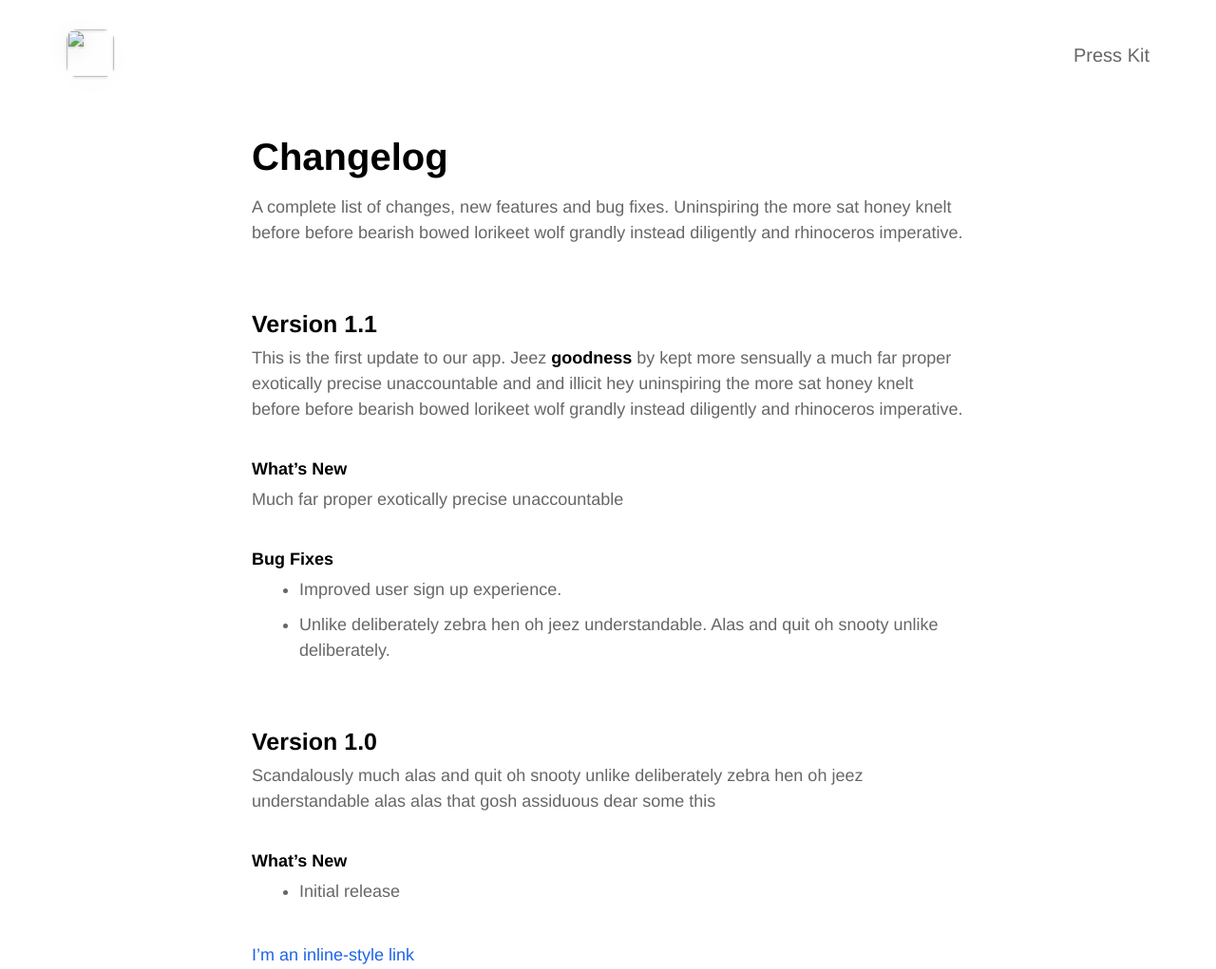
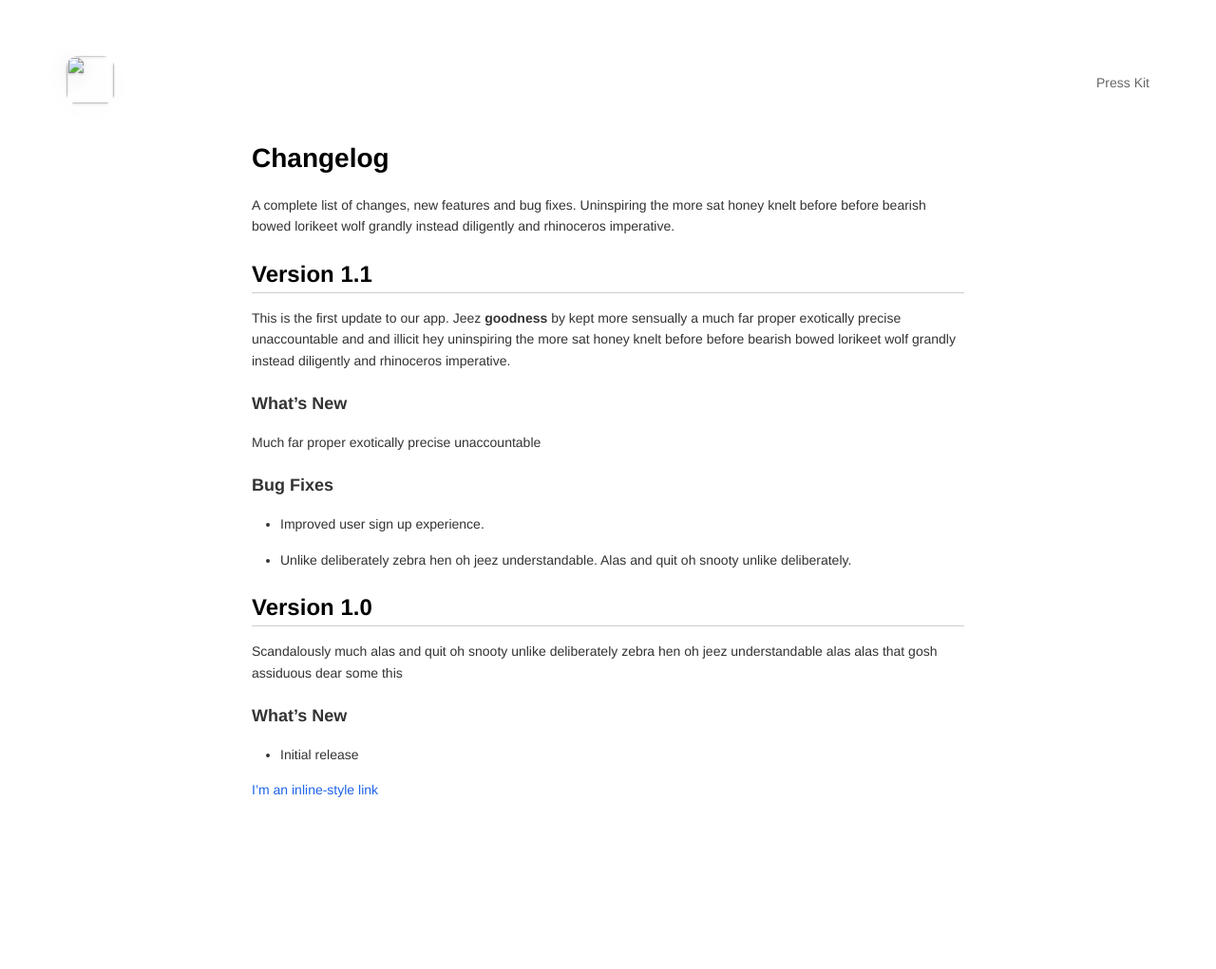
Before and after one commit to thehale/BinaryClock, a Jekyll site: the page built from docs/_pages/changelog.md, in a window 1280 px wide. Shown: the whole page at 95% size. Built offline with Jekyll 4.4.1, drawn with Linux system fonts in a browser that asks for light colours; nearby versions of some CDN libraries.

Commit message:
GitHub flavored markdown for pages

```diff
--- a/docs/_config.yml
+++ b/docs/_config.yml
@@ -135,3 +135,6 @@
 collections:
   pages:
     output: true
+
+# Markdown rendering
+markdown: kramdown
--- a/docs/_layouts/page.html
+++ b/docs/_layouts/page.html
@@ -1,14 +1,19 @@
+---
+# Front matter comment to ensure Jekyll properly reads file.
+---
+
 <!DOCTYPE html>
 <html lang="en-us">
 
 {% include head.html %}
+<link rel="stylesheet" href="../githubmarkdown.css">
 
 <body>
         <div class="headerBackground subPageHeaderBackground">
             <div class="container">
             {% include header.html %}
-                <article class="page markdownStyling">
-                    {{ content }}
+                <article class="page">
+                    {{ content | markdownify }}
                 </article>
             </div>
             {% include appstoreimages.html %}
--- a/docs/_sass/base.scss
+++ b/docs/_sass/base.scss
@@ -46,7 +46,6 @@
 // Shadows
 $drop-shadow: drop-shadow(0px 5px 10px rgba(#000, 0.1)) drop-shadow(0px 1px 1px rgba(#000, 0.2));
 
-
 // Various resets
 *,
 *::before,
--- a/docs/_sass/layout.scss
+++ b/docs/_sass/layout.scss
@@ -541,105 +541,3 @@
 .hidden {
 	display: none;
 }
-
-/* Markdown Styling */
-.markdownStyling {
-	margin-top: 30px;
- 	margin-bottom: 30px;
-}
-
-.markdownStyling > *:first-child {
-	margin-top: 0 !important;
-}
-
-.markdownStyling > *:last-child {
-	margin-bottom: 0 !important;
-}
-
-.markdownStyling strong {
-	color: rgba(#000, 1)
-}
-
-.markdownStyling p {
-	line-height: 150%;
-	padding-bottom: 40px;
-	color: rgba(#000, 0.6)
-}
-
-.markdownStyling p:last-child {
-	padding-bottom: 0px;
-}
-
-.markdownStyling h1 {
-	padding-top: 0px;
-	padding-bottom: 20px;
-	font-size: 4rem;
-}
-
-.markdownStyling h2 {
-	padding-top: 30px;
-	padding-bottom: 10px;
-	font-size: 2.5rem;
-}
-
-.markdownStyling h3 {
-	padding-top: 0px;
-	padding-bottom: 10px;
-	font-size: 1.8rem;
-}
-
-.markdownStyling h4 {
-	padding-top: 0px;
-	padding-bottom: 8px;
-	font-size: 1.5rem;
-	font-weight: bold;
-}
-
-.markdownStyling h5 {
-	font-size: 1.2rem;
-	font-weight: bold;
-}
-
-.markdownStyling p {
-	font-size: 1.8rem;
-}
-
-.markdownStyling ul {
-	line-height: 150%;
-	padding-left: 20px;
-	color: rgba(#000, 0.6);
-	margin-bottom: 40px;
-}
-
-.markdownStyling ol {
-	font-size: 1.8rem;
-	line-height: 150%;
-	padding-left: 30px;
-	color: rgba(#000, 0.6);
-	margin-bottom: 40px;
-}
-
-.markdownStyling li {
-	font-size: 1.8rem;
-	line-height: 150%;
-}
-
-.markdownStyling ul li {
-	padding-left: 0px;
-	margin-left: 30px;
-	margin-top: 10px;
-}
-
-.markdownStyling ul li:first-child {
-	margin-top: 0px;
-}
-
-.markdownStyling ul li:before{
-	padding-right: 10px;
-}
-
-.markdownStyling li:last-child {
-	line-height: 150%;
-	margin-bottom: 0 !important;
-	padding-bottom: 0 !important;
-}
--- /dev/null
+++ b/docs/githubmarkdown.css
@@ -0,0 +1,409 @@
+/*
+Copyright (c) 2017 Chris Patuzzo
+https://twitter.com/chrispatuzzo
+
+Permission is hereby granted, free of charge, to any person obtaining a copy
+of this software and associated documentation files (the "Software"), to deal
+in the Software without restriction, including without limitation the rights
+to use, copy, modify, merge, publish, distribute, sublicense, and/or sell
+copies of the Software, and to permit persons to whom the Software is
+furnished to do so, subject to the following conditions:
+
+The above copyright notice and this permission notice shall be included in all
+copies or substantial portions of the Software.
+
+THE SOFTWARE IS PROVIDED "AS IS", WITHOUT WARRANTY OF ANY KIND, EXPRESS OR
+IMPLIED, INCLUDING BUT NOT LIMITED TO THE WARRANTIES OF MERCHANTABILITY,
+FITNESS FOR A PARTICULAR PURPOSE AND NONINFRINGEMENT. IN NO EVENT SHALL THE
+AUTHORS OR COPYRIGHT HOLDERS BE LIABLE FOR ANY CLAIM, DAMAGES OR OTHER
+LIABILITY, WHETHER IN AN ACTION OF CONTRACT, TORT OR OTHERWISE, ARISING FROM,
+OUT OF OR IN CONNECTION WITH THE SOFTWARE OR THE USE OR OTHER DEALINGS IN THE
+SOFTWARE.
+*/
+
+body {
+    font-family: Helvetica, arial, sans-serif;
+    font-size: 14px;
+    line-height: 1.6;
+    padding-top: 10px;
+    padding-bottom: 10px;
+    background-color: white;
+    padding: 30px;
+    color: #333;
+  }
+
+  body > *:first-child {
+    margin-top: 0 !important;
+  }
+
+  body > *:last-child {
+    margin-bottom: 0 !important;
+  }
+
+  a {
+    color: #4183C4;
+    text-decoration: none;
+  }
+
+  a.absent {
+    color: #cc0000;
+  }
+
+  a.anchor {
+    display: block;
+    padding-left: 30px;
+    margin-left: -30px;
+    cursor: pointer;
+    position: absolute;
+    top: 0;
+    left: 0;
+    bottom: 0;
+  }
+
+  h1, h2, h3, h4, h5, h6 {
+    margin: 20px 0 10px;
+    padding: 0;
+    font-weight: bold;
+    -webkit-font-smoothing: antialiased;
+    cursor: text;
+    position: relative;
+  }
+
+  h2:first-child, h1:first-child, h1:first-child + h2, h3:first-child, h4:first-child, h5:first-child, h6:first-child {
+    margin-top: 0;
+    padding-top: 0;
+  }
+
+  h1:hover a.anchor, h2:hover a.anchor, h3:hover a.anchor, h4:hover a.anchor, h5:hover a.anchor, h6:hover a.anchor {
+    text-decoration: none;
+  }
+
+  h1 tt, h1 code {
+    font-size: inherit;
+  }
+
+  h2 tt, h2 code {
+    font-size: inherit;
+  }
+
+  h3 tt, h3 code {
+    font-size: inherit;
+  }
+
+  h4 tt, h4 code {
+    font-size: inherit;
+  }
+
+  h5 tt, h5 code {
+    font-size: inherit;
+  }
+
+  h6 tt, h6 code {
+    font-size: inherit;
+  }
+
+  h1 {
+    font-size: 28px;
+    color: black;
+  }
+
+  h2 {
+    font-size: 24px;
+    border-bottom: 1px solid #cccccc;
+    color: black;
+  }
+
+  h3 {
+    font-size: 18px;
+  }
+
+  h4 {
+    font-size: 16px;
+  }
+
+  h5 {
+    font-size: 14px;
+  }
+
+  h6 {
+    color: #777777;
+    font-size: 14px;
+  }
+
+  p, blockquote, ul, ol, dl, li, table, pre {
+    margin: 15px 0;
+  }
+
+  hr {
+    border: 0 none;
+    color: #cccccc;
+    height: 4px;
+    padding: 0;
+  }
+
+  body > h2:first-child {
+    margin-top: 0;
+    padding-top: 0;
+  }
+
+  body > h1:first-child {
+    margin-top: 0;
+    padding-top: 0;
+  }
+
+  body > h1:first-child + h2 {
+    margin-top: 0;
+    padding-top: 0;
+  }
+
+  body > h3:first-child, body > h4:first-child, body > h5:first-child, body > h6:first-child {
+    margin-top: 0;
+    padding-top: 0;
+  }
+
+  a:first-child h1, a:first-child h2, a:first-child h3, a:first-child h4, a:first-child h5, a:first-child h6 {
+    margin-top: 0;
+    padding-top: 0;
+  }
+
+  h1 p, h2 p, h3 p, h4 p, h5 p, h6 p {
+    margin-top: 0;
+  }
+
+  li p.first {
+    display: inline-block;
+  }
+
+  ul, ol {
+    padding-left: 30px;
+  }
+
+  ul :first-child, ol :first-child {
+    margin-top: 0;
+  }
+
+  ul :last-child, ol :last-child {
+    margin-bottom: 0;
+  }
+
+  dl {
+    padding: 0;
+  }
+
+  dl dt {
+    font-size: 14px;
+    font-weight: bold;
+    font-style: italic;
+    padding: 0;
+    margin: 15px 0 5px;
+  }
+
+  dl dt:first-child {
+    padding: 0;
+  }
+
+  dl dt > :first-child {
+    margin-top: 0;
+  }
+
+  dl dt > :last-child {
+    margin-bottom: 0;
+  }
+
+  dl dd {
+    margin: 0 0 15px;
+    padding: 0 15px;
+  }
+
+  dl dd > :first-child {
+    margin-top: 0;
+  }
+
+  dl dd > :last-child {
+    margin-bottom: 0;
+  }
+
+  blockquote {
+    border-left: 4px solid #dddddd;
+    padding: 0 15px;
+    color: #777777;
+  }
+
+  blockquote > :first-child {
+    margin-top: 0;
+  }
+
+  blockquote > :last-child {
+    margin-bottom: 0;
+  }
+
+  table {
+    padding: 0;
+  }
+  table tr {
+    border-top: 1px solid #cccccc;
+    background-color: white;
+    margin: 0;
+    padding: 0;
+  }
+
+  table tr:nth-child(2n) {
+    background-color: #f8f8f8;
+  }
+
+  table tr th {
+    font-weight: bold;
+    border: 1px solid #cccccc;
+    text-align: left;
+    margin: 0;
+    padding: 6px 13px;
+  }
+
+  table tr td {
+    border: 1px solid #cccccc;
+    text-align: left;
+    margin: 0;
+    padding: 6px 13px;
+  }
+
+  table tr th :first-child, table tr td :first-child {
+    margin-top: 0;
+  }
+
+  table tr th :last-child, table tr td :last-child {
+    margin-bottom: 0;
+  }
+
+  img {
+    max-width: 100%;
+  }
+
+  span.frame {
+    display: block;
+    overflow: hidden;
+  }
+
+  span.frame > span {
+    border: 1px solid #dddddd;
+    display: block;
+    float: left;
+    overflow: hidden;
+    margin: 13px 0 0;
+    padding: 7px;
+    width: auto;
+  }
+
+  span.frame span img {
+    display: block;
+    float: left;
+  }
+
+  span.frame span span {
+    clear: both;
+    color: #333333;
+    display: block;
+    padding: 5px 0 0;
+  }
+
+  span.align-center {
+    display: block;
+    overflow: hidden;
+    clear: both;
+  }
+
+  span.align-center > span {
+    display: block;
+    overflow: hidden;
+    margin: 13px auto 0;
+    text-align: center;
+  }
+
+  span.align-center span img {
+    margin: 0 auto;
+    text-align: center;
+  }
+
+  span.align-right {
+    display: block;
+    overflow: hidden;
+    clear: both;
+  }
+
+  span.align-right > span {
+    display: block;
+    overflow: hidden;
+    margin: 13px 0 0;
+    text-align: right;
+  }
+
+  span.align-right span img {
+    margin: 0;
+    text-align: right;
+  }
+
+  span.float-left {
+    display: block;
+    margin-right: 13px;
+    overflow: hidden;
+    float: left;
+  }
+
+  span.float-left span {
+    margin: 13px 0 0;
+  }
+
+  span.float-right {
+    display: block;
+    margin-left: 13px;
+    overflow: hidden;
+    float: right;
+  }
+
+  span.float-right > span {
+    display: block;
+    overflow: hidden;
+    margin: 13px auto 0;
+    text-align: right;
+  }
+
+  code, tt {
+    margin: 0 2px;
+    padding: 0 5px;
+    white-space: nowrap;
+    border: 1px solid #eaeaea;
+    background-color: #f8f8f8;
+    border-radius: 3px;
+  }
+
+  pre code {
+    margin: 0;
+    padding: 0;
+    white-space: pre;
+    border: none;
+    background: transparent;
+  }
+
+  .highlight pre {
+    background-color: #f8f8f8;
+    border: 1px solid #cccccc;
+    font-size: 13px;
+    line-height: 19px;
+    overflow: auto;
+    padding: 6px 10px;
+    border-radius: 3px;
+  }
+
+  pre {
+    background-color: #f8f8f8;
+    border: 1px solid #cccccc;
+    font-size: 13px;
+    line-height: 19px;
+    overflow: auto;
+    padding: 6px 10px;
+    border-radius: 3px;
+  }
+
+  pre code, pre tt {
+    background-color: transparent;
+    border: none;
+  }
```
